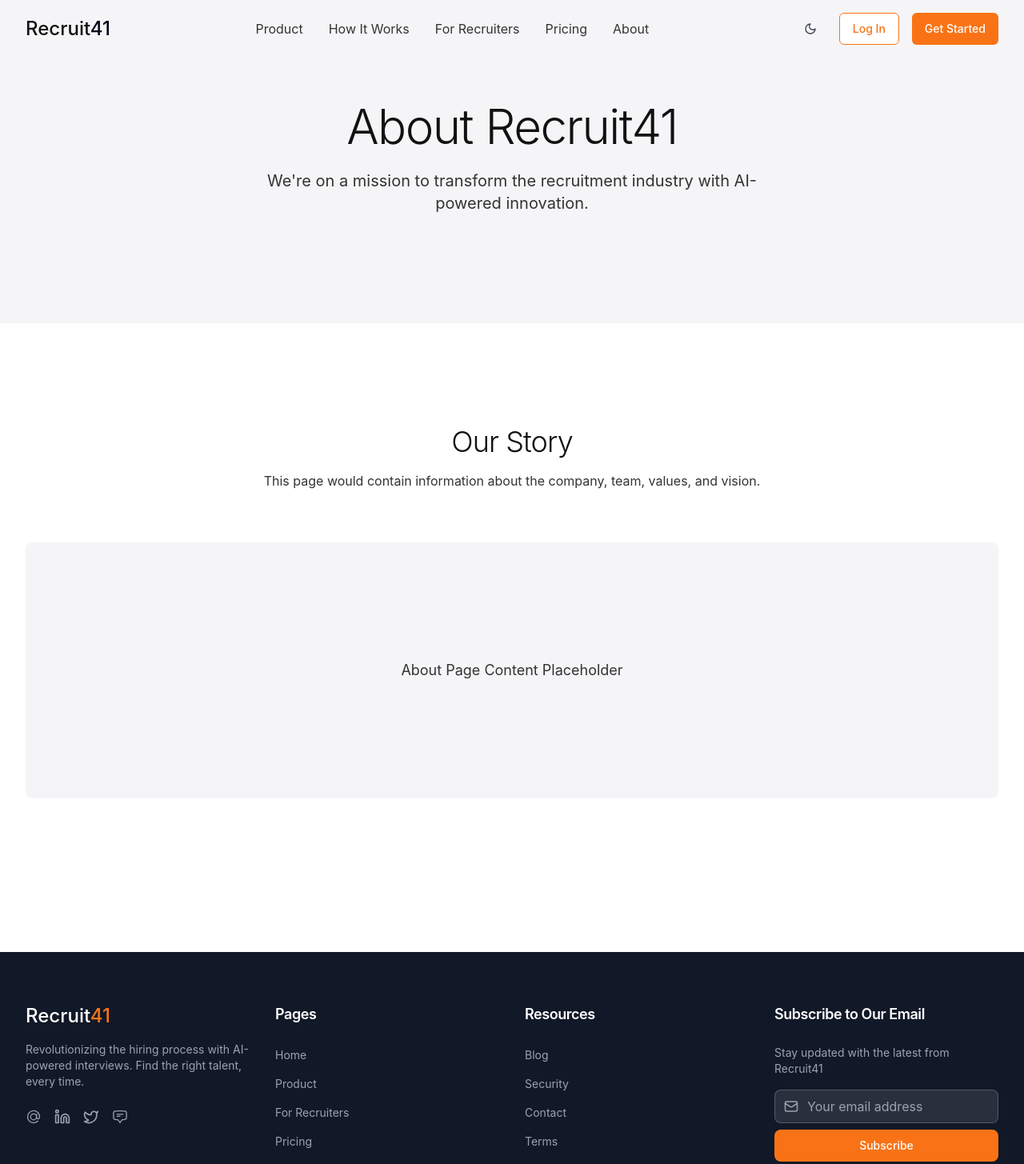
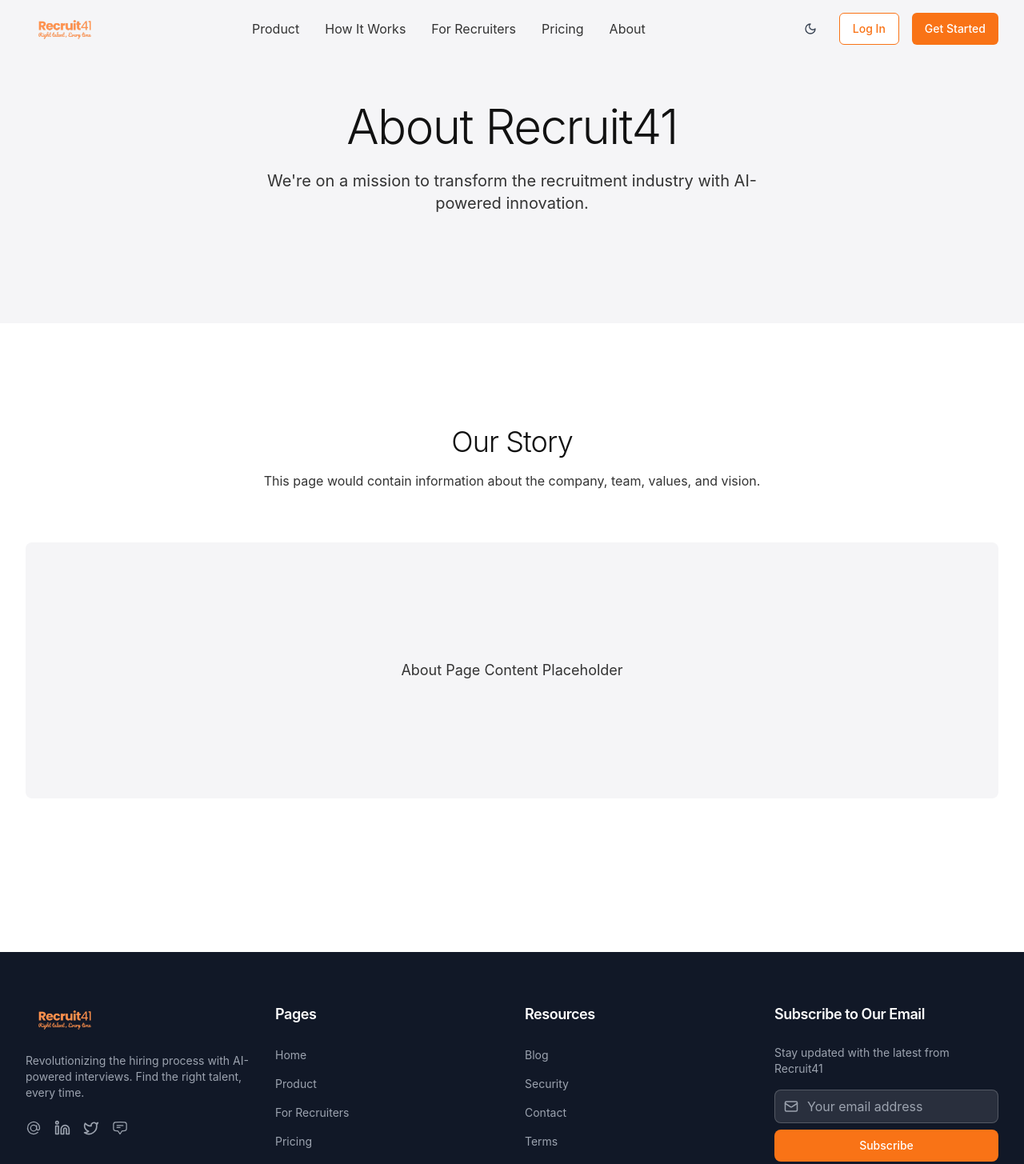
Before and after one commit to Ashwinisingh02/recruit41-ai-reveal, a React (Vite) app: page /about in a window 1280 px wide. Shown: the top 1455 px of the page at 80% size. Built offline with nearby package versions, Linux system fonts and the light colour scheme.

Commit message:
Refactor: Update logo in NavBar
The commit updates the logo in the NavBar component.

```diff
--- a/src/components/Footer.tsx
+++ b/src/components/Footer.tsx
@@ -10,8 +10,12 @@ const Footer = () => {
       <div className="container-wide">
         <div className="grid grid-cols-1 md:grid-cols-2 lg:grid-cols-4 gap-8 mb-12">
           <div className="lg:col-span-1">
-            <Link to="/" className="text-2xl font-medium text-white inline-block mb-4">
-              Recruit<span className="text-orange-500">41</span>
+            <Link to="/" className="inline-block mb-4">
+              <img
+                src="/lovable-uploads/54cf43bf-2915-4155-8520-540b930fb013.png"
+                alt="Recruit41 Logo"
+                className="h-10 w-auto"
+              />
             </Link>
             <p className="text-sm text-gray-400 mb-6">
               Revolutionizing the hiring process with AI-powered interviews.
--- a/src/components/NavBar.tsx
+++ b/src/components/NavBar.tsx
@@ -1,8 +1,10 @@
+
 import React, { useState, useEffect } from 'react';
 import { Button } from '@/components/ui/button';
 import { Link } from 'react-router-dom';
 import { Moon, Sun } from 'lucide-react';
 import { useTheme } from './ThemeProvider';
+
 const NavBar = () => {
   const [scrolled, setScrolled] = useState(false);
   const [mobileMenuOpen, setMobileMenuOpen] = useState(false);
@@ -11,6 +13,7 @@ const NavBar = () => {
     theme,
     toggleTheme
   } = useTheme();
+
   useEffect(() => {
     const handleScroll = () => {
       const offset = window.scrollY;
@@ -25,17 +28,24 @@ const NavBar = () => {
       window.removeEventListener('scroll', handleScroll);
     };
   }, []);
+
   useEffect(() => {
     setCurrentPath(window.location.pathname);
   }, []);
+
   const getHowItWorksLink = () => {
     return currentPath === '/' ? '/#how-it-works' : '/product#how-it-works';
   };
+
   return <header className={`fixed w-full z-50 transition-all duration-300 ${scrolled ? 'bg-white/95 dark:bg-gray-900/95 backdrop-blur-md shadow-sm' : 'bg-transparent'}`}>
       <div className="container-wide flex items-center justify-between py-4">
         <div className="flex items-center">
-          <Link to="/" className="text-2xl font-medium text-recruit-dark dark:text-white group">
-            Recruit<span className="transition-colors text-slate-950">41</span>
+          <Link to="/" className="flex items-center">
+            <img
+              src="/lovable-uploads/54cf43bf-2915-4155-8520-540b930fb013.png"
+              alt="Recruit41 Logo"
+              className="h-10 w-auto"
+            />
           </Link>
         </div>
 
@@ -115,4 +125,5 @@ const NavBar = () => {
       </div>
     </header>;
 };
+
 export default NavBar;
```
Also changed, not shown: public/lovable-uploads/54cf43bf-2915-4155-8520-540b930fb013.png (added).
